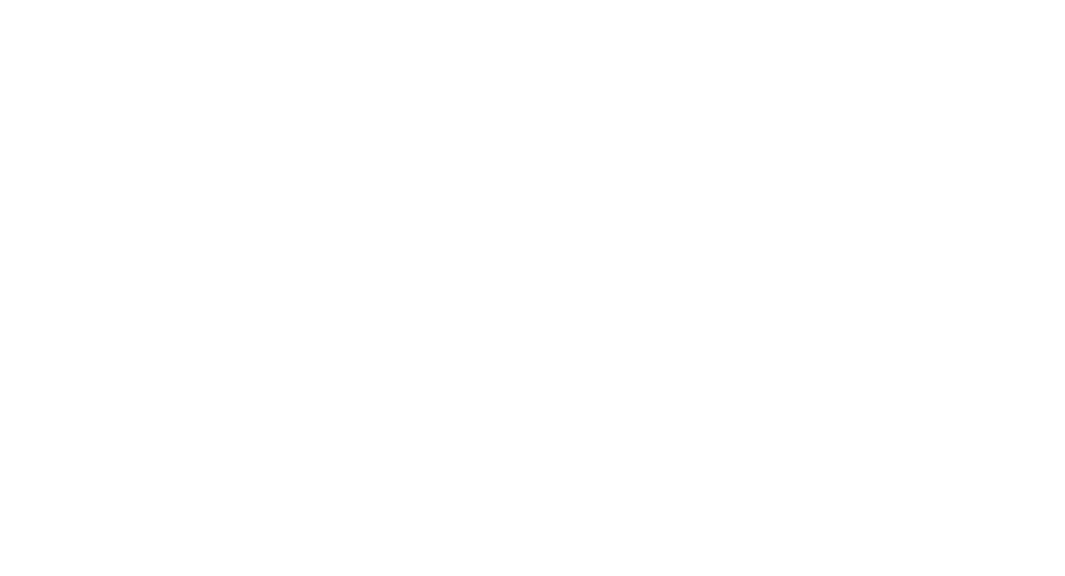
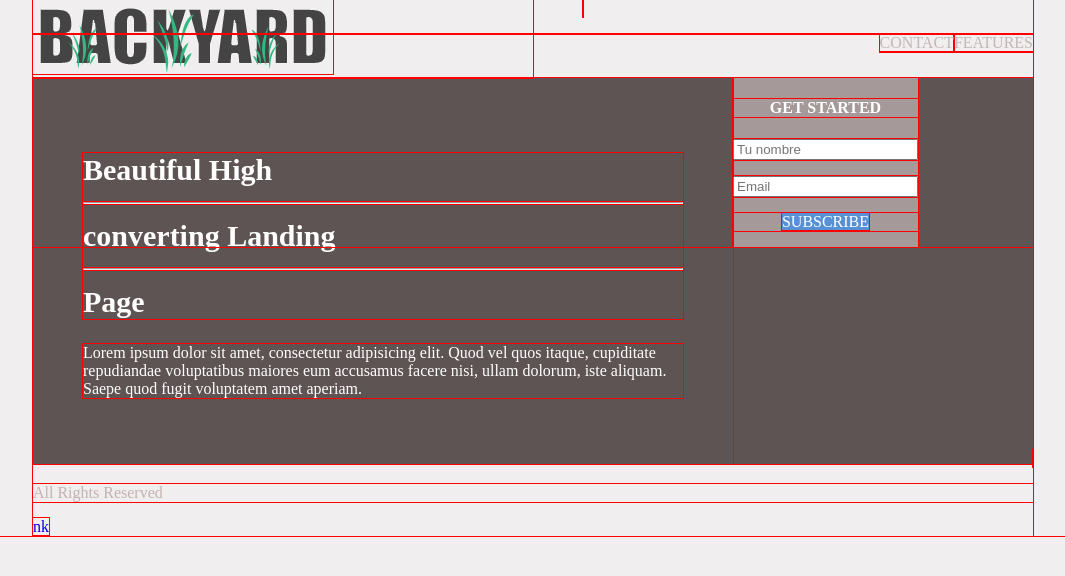
Before and after one commit to gabdelc/backyard, a plain HTML site: page index.html in a window 1280 px wide. Shown: the whole page, without its empty margins (107-1172 px from the left). Drawn offline with Linux system fonts and the light colour scheme; some icons are missing.

Commit message:
structura

```diff
--- a/css/main.css
+++ b/css/main.css
@@ -1 +1,72 @@
-/* Tu CSS va aqui */
+*{
+    outline: red 1px solid;
+}
+body{
+    background: #f0eeee;
+    width: 1000px;
+    margin: 0 auto;
+    }
+
+header {
+    display: inline;
+    margin: 5%;
+}
+
+.logo{
+    float: left;
+    width: 50%;
+}
+.navbar li {
+    list-style: none;
+    display: inline-block;
+    float: right;
+    }
+
+.navbar li a{
+    color: #c3b7b7;
+    text-decoration: none;
+ }
+
+/* fin de header */
+
+.hero{
+    background: #5f5454;
+    color: white;
+    text-align: center;
+    display: inline-block;
+    }
+
+.titulo{
+    float: left;
+    width: 60%;
+    padding: 5%;
+    text-align: left;
+}
+
+.titulo h1{
+    font-size: 30px ;
+}
+
+.formulario {
+    background: #a59999;
+    text-align: center;
+    display: table-row;
+    }
+
+.formulario buttom{
+    background: #5691d6;
+    text-align: center;
+
+    }
+
+
+/* fin hero*/
+
+footer{
+    color: #c4b2b2;
+    display: inline;
+}
+
+footer a{
+    text-decoration: none;
+    }
--- a/index.html
+++ b/index.html
@@ -2,12 +2,58 @@
 <html lang="en">
 <head>
 	<meta charset="UTF-8">
+	<meta name="viewport" content="width=device-width, user-scalable=no, initial-scale=1.0, maximum-scale=1.0, minimum-scale=1.0">
 	<title>Backyard: Descubriendo Breakpoints</title>
 	<link href='https://fonts.googleapis.com/css?family=Open+Sans:400,700,400italic' rel='stylesheet' type='text/css'>
 	<link href='https://fonts.googleapis.com/css?family=Courgette' rel='stylesheet' type='text/css'>
+	<link href="https://file.myfontastic.com/ykMguNdF9UA6ZGD6mtQZwa/icons.css" rel="stylesheet">
 	<link rel="stylesheet" href="css/main.css">
+
 </head>
 <body>
 
+<header>
+    <div class="logo">
+        <img src="image/logo2.png" alt="">
+    </div>
+    <div class="navbar">
+        <ul>
+            <li>
+            <a href="#">FEATURES</a
+            ></li>
+            <li>
+            <a href="#">CONTACT</a
+            ></li>
+        </ul>
+    </div>
+</header>
+<section class="hero ">
+  <div class="row">
+       <div class="titulo">
+           <h1>Beautiful High <hr>
+            converting Landing <hr>
+            Page</h1>
+           <p>Lorem ipsum dolor sit amet, consectetur adipisicing elit. Quod vel quos itaque, cupiditate repudiandae voluptatibus maiores eum accusamus facere nisi, ullam dolorum, iste aliquam. Saepe quod fugit voluptatem amet aperiam.</p>
+       </div>
+       <div class="formulario">
+           <h4>GET STARTED</h4>
+           <p>
+           <input type="text" placeholder="Tu nombre" name="searchbox">
+           </p>
+           <p>
+           <input type="text" placeholder="Email" name="searchbox">
+           </p>
+           <p >
+           <buttom>SUBSCRIBE</buttom>
+           </p>
+
+        </div>
+    </div>
+   </section>
+   <footer>
+       <p>All Rights Reserved</p> <a href="#" class="icon-copyright">nk</a>
+
+   </footer>
+
 </body>
 </html>
```
